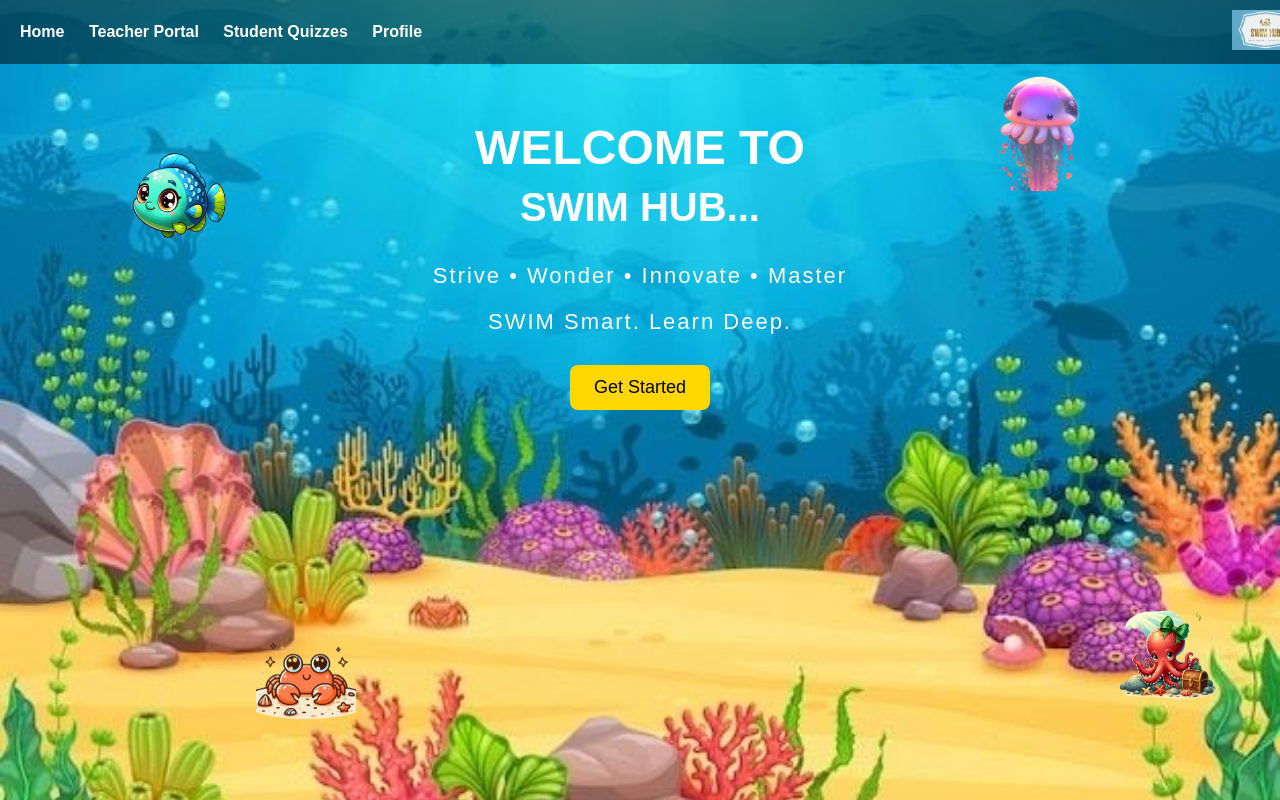
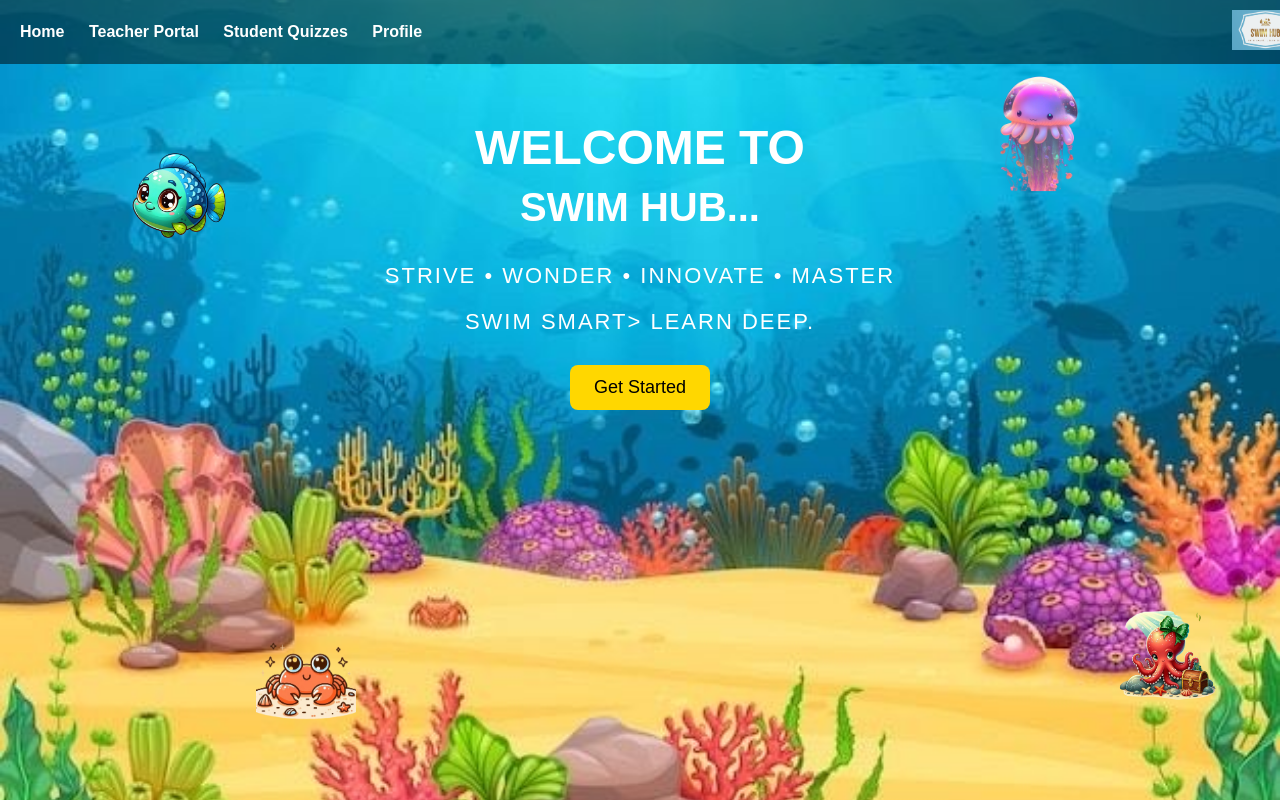
Before and after one commit to Tayaba-collab/Fishu.html-, a plain HTML site: page new.html in a window 1280 px wide. Drawn offline with Linux system fonts and the light colour scheme.

Commit message:
Update new.html

```diff
--- a/new.html
+++ b/new.html
@@ -133,8 +133,8 @@
   <div class="content">
     <h1>WELCOME TO</h1>
     <h2>   SWIM HUB...</h2>
-    <div class="tagline">Strive • Wonder • Innovate • Master</div>
-    <div class="tagline">SWIM Smart. Learn Deep.</div>
+    <div class="tagline">STRIVE • WONDER • INNOVATE • MASTER</div>
+    <div class="tagline">SWIM SMART> LEARN DEEP.</div>
     <button class="button">Get Started</button>
   </div>
 
```
